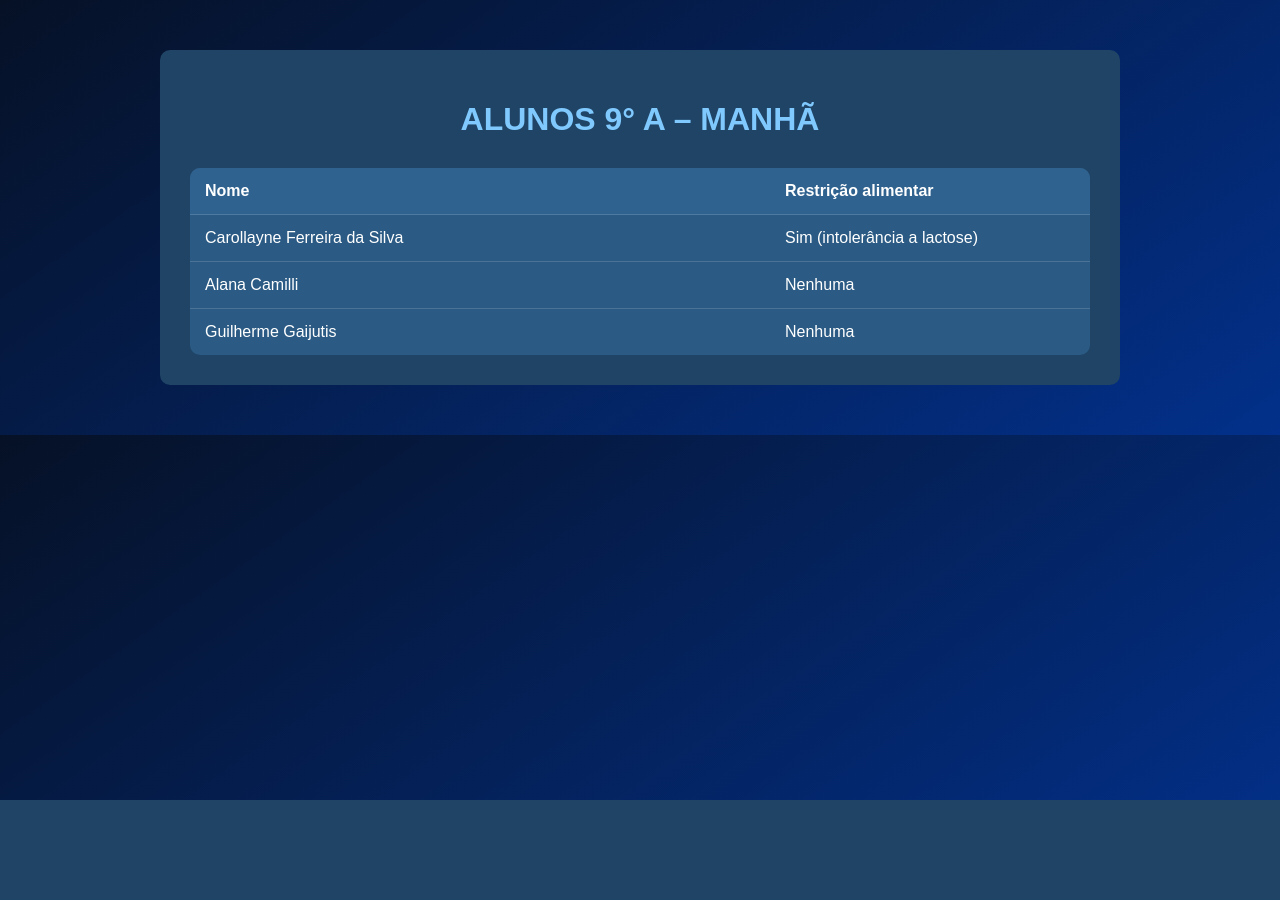
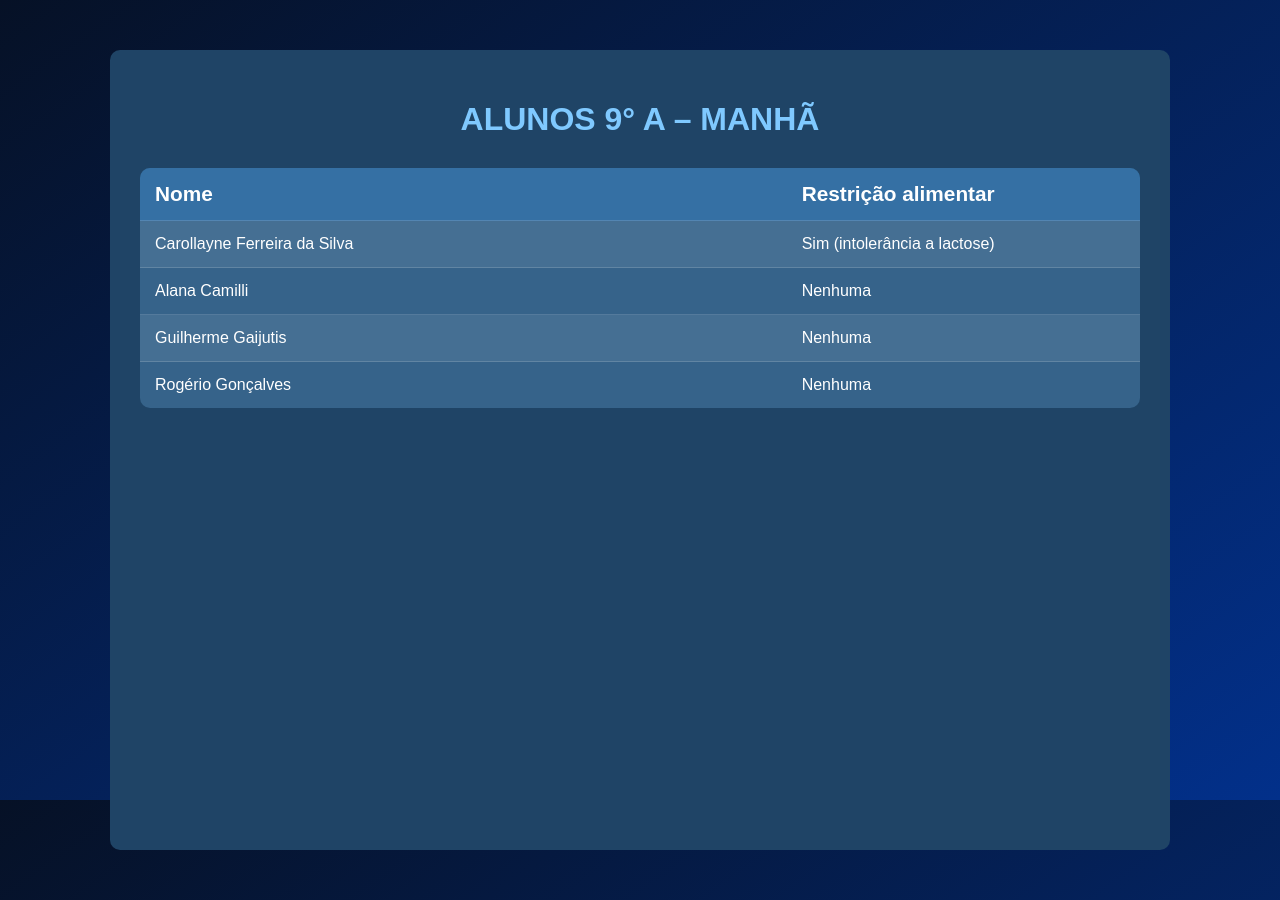
Before and after one commit to JoseLeandroAC/PARA_FEBRACE, a Flask app: template templates/cozinha_relatorio.html in a window 1280 px wide. Before the commit the page ends 800 px from the top, so only its background shows below. Run offline with Flask 3, Linux system fonts and the light colour scheme; the template is opened without the code that fills it, so the values that code supplies are empty; some libraries are stand-ins or nearby versions.

Commit message:
Relatorio cozinha
Finalizado

```diff
--- a/templates/cozinha_relatorio.html
+++ b/templates/cozinha_relatorio.html
@@ -9,16 +9,18 @@
     <style>
         body {
             margin: 0;
+            min-height: 100vh;
             background: linear-gradient(145deg, #061126, #02308a);
             font-family: "Poppins", sans-serif;
             display: flex;
             justify-content: center;
             padding: 50px 0;
+            background-attachment: fixed;
         }
 
         .container {
             width: 80%;
-            max-width: 900px;
+            max-width: 1000px;
             background: #1f4466;
             padding: 30px;
             border-radius: 10px;
@@ -44,23 +46,36 @@
             grid-template-columns: 2fr 1fr;
             padding: 14px 15px;
             border-bottom: 1px solid rgba(255, 255, 255, 0.15);
-            font-size: 1rem;
         }
 
         .cabecalho {
             font-weight: bold;
-            background: #2f628f;
+            background: #3570a4;
+            font-size: 1.3rem;
         }
 
         .linha:last-child {
             border-bottom: none;
         }
+
+        /* Linhas alternadas para ficar mais bonito */
+        .linha:nth-child(odd) {
+            background: rgba(255, 255, 255, 0.05);
+        }
+
+        .linha:nth-child(even) {
+            background: rgba(255, 255, 255, 0.12);
+        }
+
     </style>
 </head>
 
 <body>
 
+    <body>
+
         <div class="container">
+
             <h1>ALUNOS 9° A – MANHÃ</h1>
 
             <div class="tabela">
@@ -84,9 +99,17 @@
                     <div>Guilherme Gaijutis</div>
                     <div>Nenhuma</div>
                 </div>
+                <div class="linha">
+                    <div>Rogério Gonçalves</div>
+                    <div>Nenhuma</div>
+                </div>
 
             </div>
+
         </div>
+
+
+    </body>
 
 </body>
 
```
Lines whose indentation alone changed are shown as unchanged.
